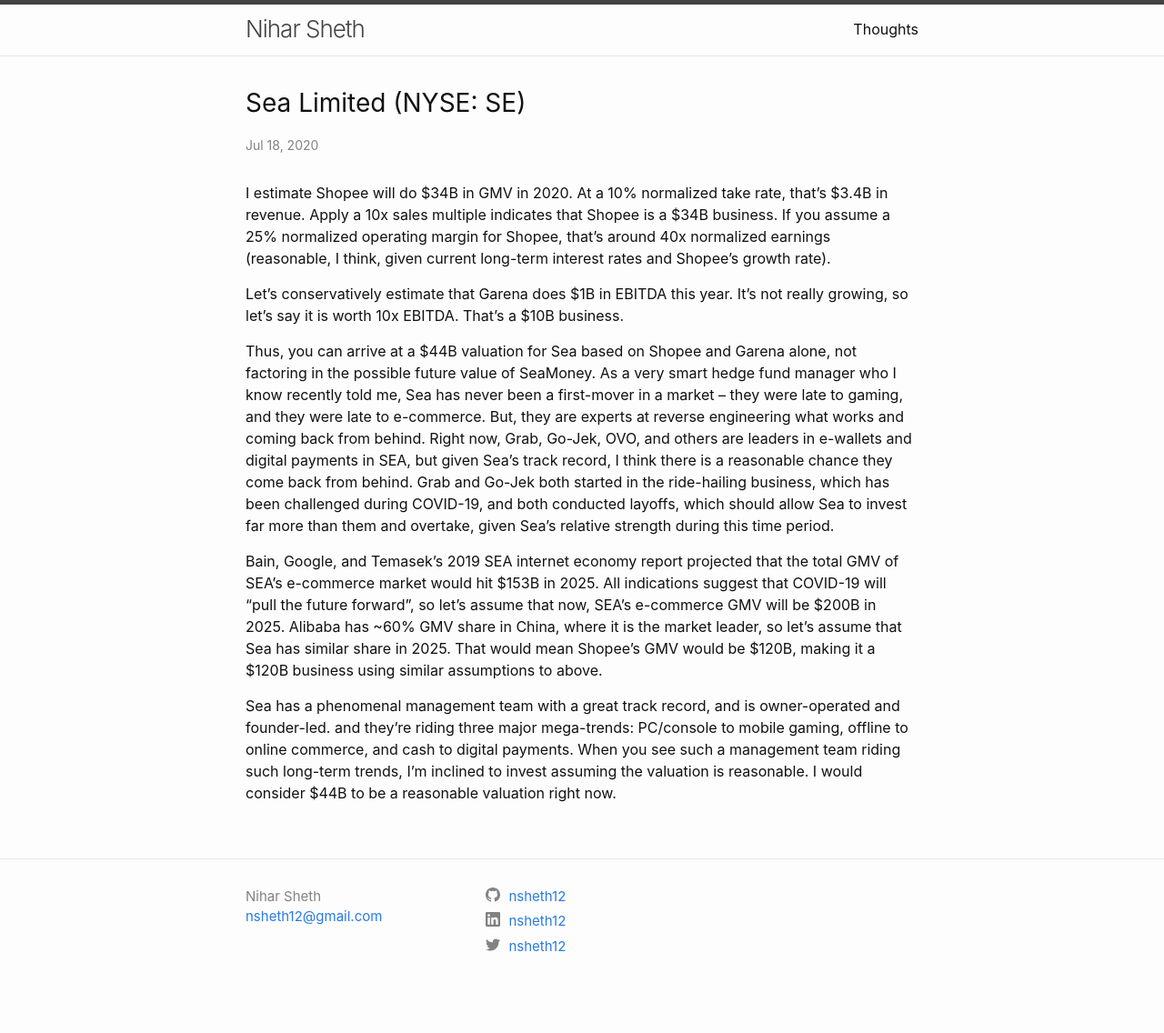
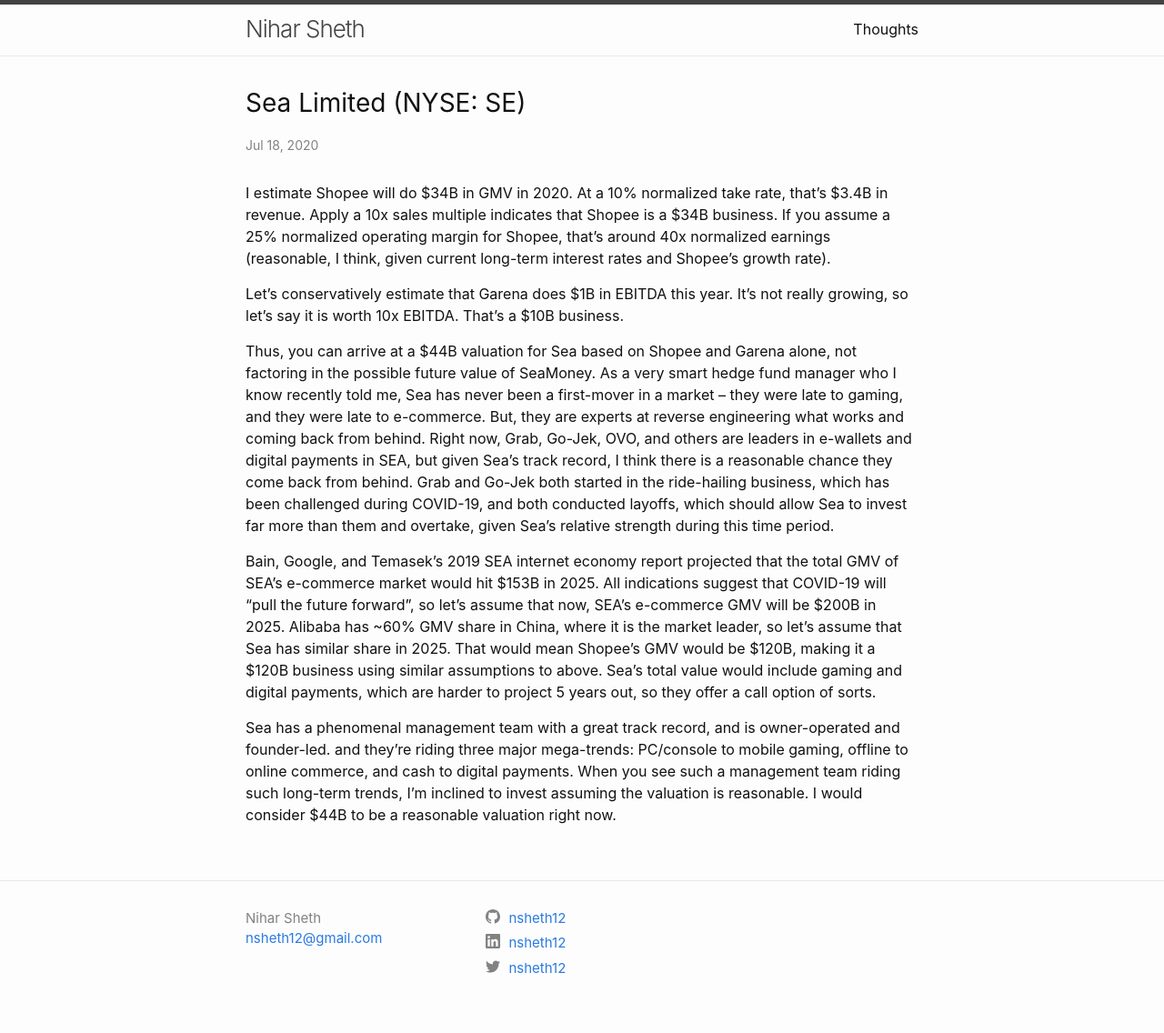
Before and after one commit to nsheth12/nsheth12.github.io, a Jekyll site: the page built from _posts/2020-07-18-sea-ltd.md, in a window 1280 px wide. Shown: the whole page at 91% size. Built offline with Jekyll 4.4.1, drawn with Linux system fonts in a browser that asks for light colours; before the commit the page ends 1112 px from its top, so only the background shows below that.

Commit message:
se updates

```diff
--- a/_posts/2020-07-18-sea-ltd.md
+++ b/_posts/2020-07-18-sea-ltd.md
@@ -9,6 +9,6 @@ Let’s conservatively estimate that Garena does $1B in EBITDA this year. It’s
 
 Thus, you can arrive at a $44B valuation for Sea based on Shopee and Garena alone, not factoring in the possible future value of SeaMoney. As a very smart hedge fund manager who I know recently told me, Sea has never been a first-mover in a market – they were late to gaming, and they were late to e-commerce. But, they are experts at reverse engineering what works and coming back from behind. Right now, Grab, Go-Jek, OVO, and others are leaders in e-wallets and digital payments in SEA, but given Sea’s track record, I think there is a reasonable chance they come back from behind. Grab and Go-Jek both started in the ride-hailing business, which has been challenged during COVID-19, and both conducted layoffs, which should allow Sea to invest far more than them and overtake, given Sea’s relative strength during this time period.
 
-Bain, Google, and Temasek’s 2019 SEA internet economy report projected that the total GMV of SEA’s e-commerce market would hit $153B in 2025. All indications suggest that COVID-19 will “pull the future forward”, so let’s assume that now, SEA’s e-commerce GMV will be $200B in 2025. Alibaba has ~60% GMV share in China, where it is the market leader, so let’s assume that Sea has similar share in 2025. That would mean Shopee’s GMV would be $120B, making it a $120B business using similar assumptions to above.
+Bain, Google, and Temasek’s 2019 SEA internet economy report projected that the total GMV of SEA’s e-commerce market would hit $153B in 2025. All indications suggest that COVID-19 will “pull the future forward”, so let’s assume that now, SEA’s e-commerce GMV will be $200B in 2025. Alibaba has ~60% GMV share in China, where it is the market leader, so let’s assume that Sea has similar share in 2025. That would mean Shopee’s GMV would be $120B, making it a $120B business using similar assumptions to above. Sea's total value would include gaming and digital payments, which are harder to project 5 years out, so they offer a call option of sorts.
 
 Sea has a phenomenal management team with a great track record, and is owner-operated and founder-led. and they’re riding three major mega-trends: PC/console to mobile gaming, offline to online commerce, and cash to digital payments. When you see such a management team riding such long-term trends, I’m inclined to invest assuming the valuation is reasonable. I would consider $44B to be a reasonable valuation right now.
```
